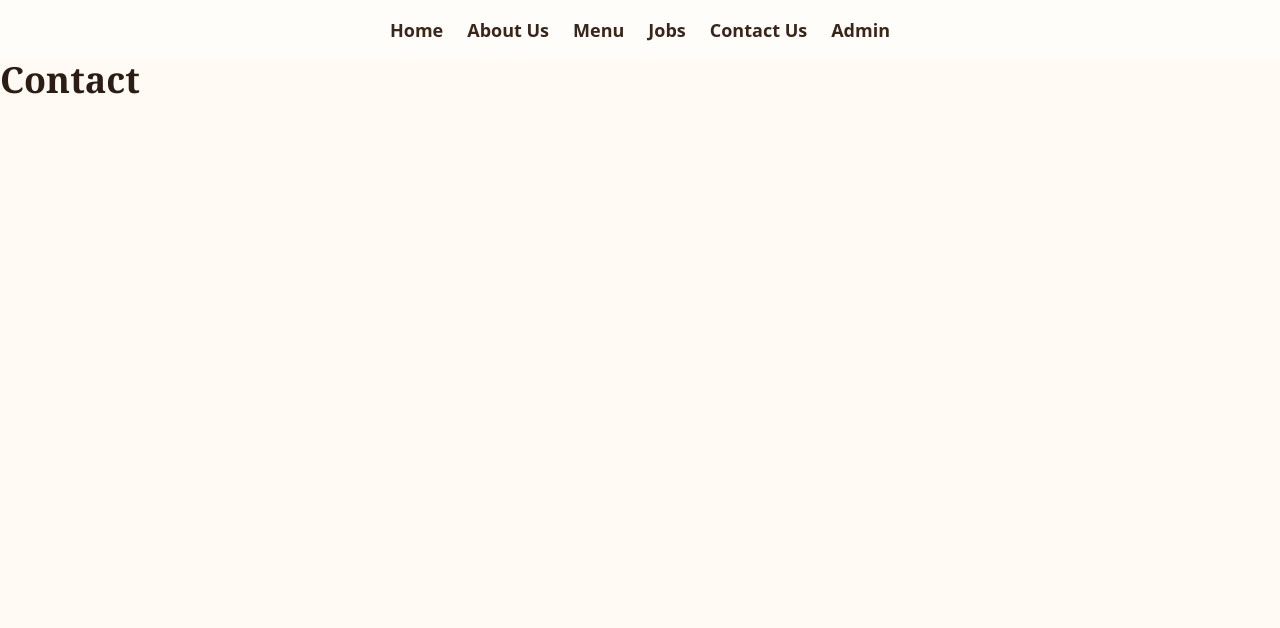
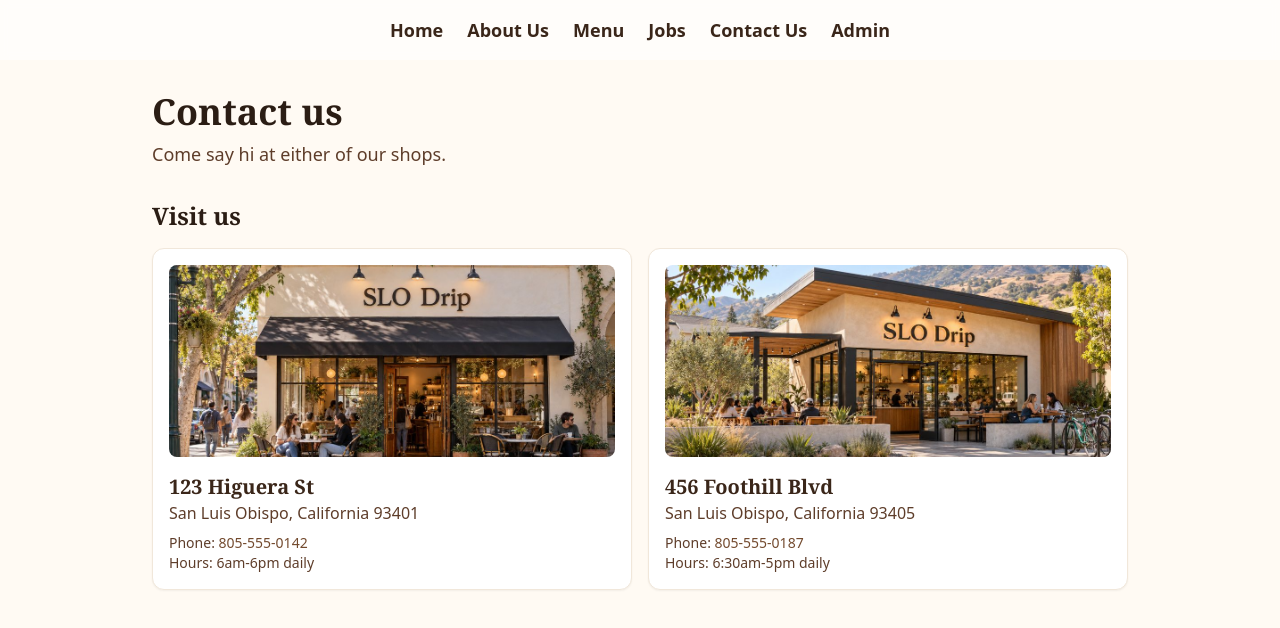
Before and after one commit to casopoly/H4I-Dev-Bootcamp-2026, a Next.js app: page /contact in a window 1280 px wide. Shown: the top 628 px of the page. Built offline with nearby package versions, Linux system fonts and the light colour scheme; a web font is replaced by a local one.

Commit message:
feat(contact): show both stores on the contact page

```diff
--- a/src/app/contact/page.tsx
+++ b/src/app/contact/page.tsx
@@ -1,10 +1,24 @@
-import Navbar from "../../components/Navbar";
+import Navbar from "@/components/Navbar";
+import LocationCard from "@/components/Location";
+import Container from "@/components/ui/Container";
+import PageHeader from "@/components/ui/PageHeader";
+import { LOCATIONS } from "@/data/mockLocations";
 
+// The message form (#79) goes under the location cards
 export default function Contact() {
   return (
     <main>
       <Navbar />
-      <h1>Contact</h1>
+      <Container className="pb-16">
+        <PageHeader title="Contact us" subtitle="Come say hi at either of our shops." />
+
+        <h2 className="mb-4">Visit us</h2>
+        <div className="grid gap-4 md:grid-cols-2">
+          {LOCATIONS.map((location) => (
+            <LocationCard key={location._id} item={location} />
+          ))}
+        </div>
+      </Container>
     </main>
   );
 }
```
